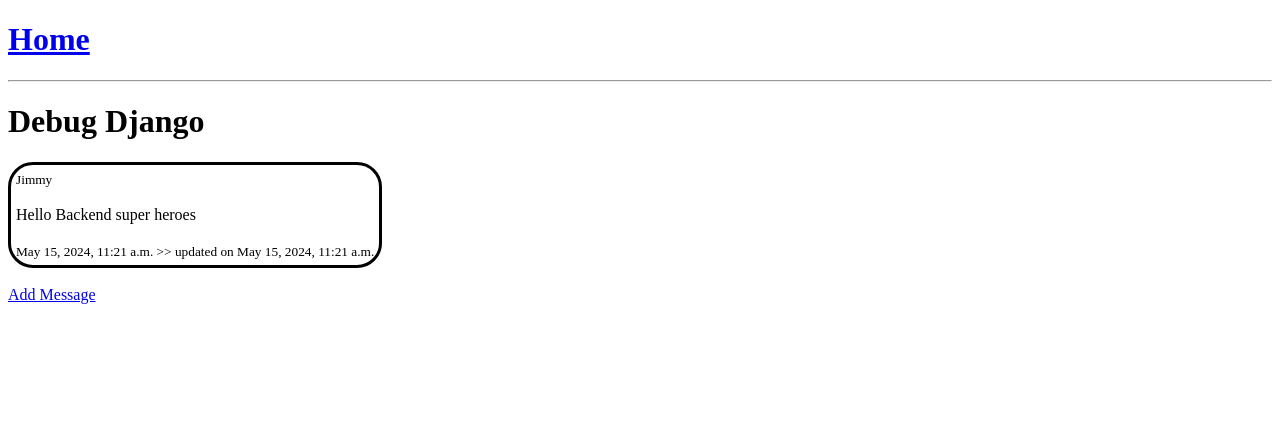
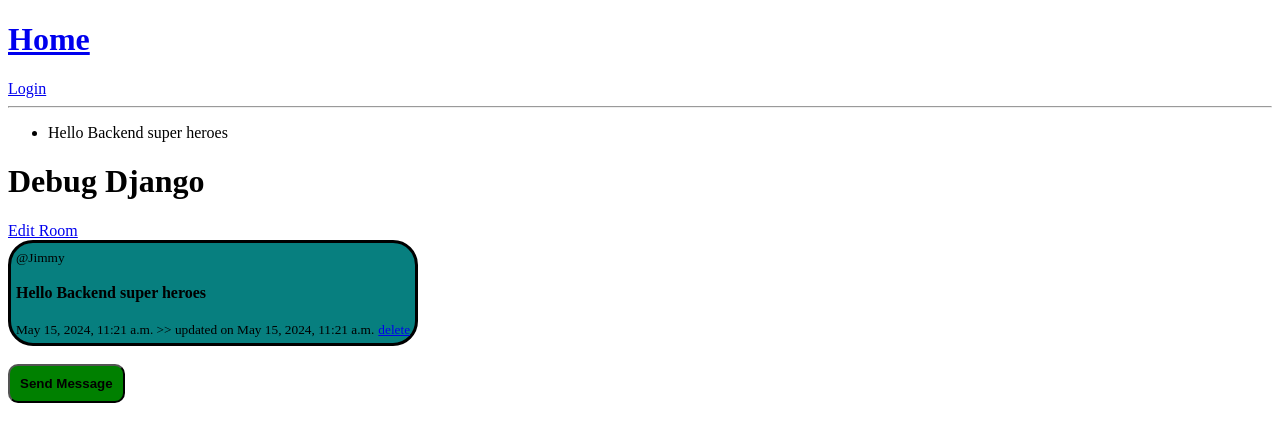
Before and after one commit to Jeimoh/Chatrooms, a Django app: page /room/3/ in a window 1280 px wide. Shown: the top 442 px of the page. Run offline with Django 5.2, Linux system fonts and the light colour scheme; data comes from the database, SQL or seed files in the repository; both versions use the stored data as it was after the commit.

Commit message:
Tried to fit in the Login Function and modified the User interface.

```diff
--- a/Chatrooms/Rooms/forms.py
+++ b/Chatrooms/Rooms/forms.py
@@ -8,4 +8,4 @@
 class CreateMessageForm(ModelForm):
     class Meta:
         model = Message
-        fields = '__all__'
+        exclude = ['room']
--- a/Chatrooms/Rooms/templates/Rooms/room.html
+++ b/Chatrooms/Rooms/templates/Rooms/room.html
@@ -6,18 +6,21 @@
 <div>
     <div class="header">
         <h1> {{room.name}} </h1>
+        <a href="{% url 'updateRoom' room.id %}">Edit Room</a>
     </div>
-    <div class="messages">
+    <div class="messages" ">
         {% if messages %}
             {% for message in messages %}
-                 <div style="border: solid;border-radius: 25px; width: fit-content;padding: 5px;">
-                     <small>{{message.user}}</small>
+                 <div style="border: solid;border-radius: 25px; width: fit-content;padding: 5px;background-color: rgb(7, 127, 127);">
+                     <small>@{{message.user}}</small>
                      <br><br>
-                     {{message.body}}
+                     <b>{{message.body}}</b>
                      <br><br>
                      <small>{{message.created}} >> updated on {{message.updated}}</small>
+                     <small><a href="{% url 'deleteMessage' message.id%}">delete</a></small>
                  </div>
                  <br>
+
              {% endfor %}
         {% else %}
                  <div style="text-align: center;">
@@ -25,7 +28,7 @@
                  </div>
         {% endif %}
 
-        <a href="{% url 'createMessage' room.id %}">Add Message</a>
+        <a href="{% url 'createMessage' room.id %}"><button style="color: black;padding: 10px;background-color: green;border-radius: 10px;"><b>Send Message</b></button></a>
     </div>
 
 </div>
--- a/Chatrooms/Rooms/urls.py
+++ b/Chatrooms/Rooms/urls.py
@@ -2,13 +2,20 @@
 from . import views
 
 urlpatterns = [
+    path('login', views.loginUser, name = "loginUser"),
     path('', views.home, name="home"),
     path('room/<str:pk>/', views.room, name = "room"),
 
     path('room/r/createRoom', views.createRoom, name="createRoom"),
+    path('room/createMessage/<str:pk>', views.createMessage, name="createMessage"),
+
     path('room/<str:pk>/update', views.updateRoom, name = "updateRoom"),
 
-     path('room/createMessage/<str:pk>', views.createMessage, name="createMessage"),
+
+    path('room/r/<str:pk>/delete', views.deleteRoom, name = "deleteRoom"),
+    path('room/m/<str:pk>/delete', views.deleteMessage, name = "deleteMessage"),
+
+
 
 
 ]
--- a/Chatrooms/Rooms/views.py
+++ b/Chatrooms/Rooms/views.py
@@ -1,5 +1,8 @@
-from django.shortcuts import render, redirect
+from django.shortcuts import render, get_object_or_404, redirect
+from django.contrib import messages
 from django.http import HttpResponse
+from django.contrib.auth import authenticate, login,logout
+from django.contrib.auth.models import User
 from .models import Room, Message
 from .forms import CreateRoomForm,CreateMessageForm
 
@@ -7,6 +10,22 @@
 
 rooms = Room.objects.all()
 messages = Message.objects.all()
+
+def loginUser(request):
+    if request.method == 'POST':
+        username = request.POST.get('username')
+        password = request.POST.get('password')
+        try:
+            user = User.objects.get(username == username)
+        except:
+            return HttpResponse('User does not Exist')
+
+
+
+
+
+    context = {}
+    return render(request, 'Rooms/login_register.html', context)
 
 def home(request):
     context = {'rooms':rooms}
@@ -39,16 +58,33 @@
             form.save()
             return redirect('home')
     context = {'form':form}
-    return render(request, 'Rooms/createRoom.html', context)
+    return render(request, 'Rooms/create.html', context)
 
 def createMessage(request,pk):
-    room = Room.objects.get(id = pk)
-    form = CreateMessageForm(instance = room)
+    room = get_object_or_404(Room, id=pk)
+    form = CreateMessageForm()
     if request.method == 'POST':
-        form = CreateMessageForm(request.POST,instance = room)
-        if form.is_valid:
-            form.save()
+        form = CreateMessageForm(request.POST)
+        if form.is_valid():
+            message = form.save(commit=False)
+            message.room = room  # Set the room
+            message.save()
             return redirect('home')
 
     context = {'form':form}
-    return render(request, 'Rooms/createMessage.html', context)
+    return render(request, 'Rooms/create.html', context)
+def deleteRoom(request,pk):
+    room = get_object_or_404(Room,id = pk)
+    if request.method == 'POST':
+        room.delete()
+        return redirect('home')
+    context = {'object':room}
+    return render(request, 'Rooms/delete.html', context)
+
+def deleteMessage(request,pk):
+    message = get_object_or_404(Message,id = pk)
+    if request.method == 'POST':
+        message.delete()
+        return redirect('home')
+    context = {'object':'This Message'}
+    return render(request, 'Rooms/delete.html', context)
--- a/Chatrooms/templates/navbar.html
+++ b/Chatrooms/templates/navbar.html
@@ -9,7 +9,17 @@
 <body>
 
     <h1><a href="/">Home</a></h1>
+    <a href="{% url 'loginUser' %}">Login</a>
     <hr>
 
+    {% if messages %}
+        <ul class="Messages">
+            {% for message in messages %}
+                <li>
+                    {{message}}
+                </li>
+                {% endfor %}
+        </ul>
+    {% endif %}
 </body>
 </html>
```
Also changed, not shown: Chatrooms/Rooms/templates/Rooms/createRoom.html (deleted, +0 -9 lines), Chatrooms/Rooms/templates/Rooms/delete.html (added, +10 -0 lines), Chatrooms/Rooms/templates/Rooms/home.html (+6 -5 lines), Chatrooms/Rooms/templates/Rooms/login_register.html (added, +12 -0 lines), Chatrooms/Rooms/templates/Rooms/create.html (renamed from Chatrooms/Rooms/templates/Rooms/createMessage.html), Chatrooms/db.sqlite3.
